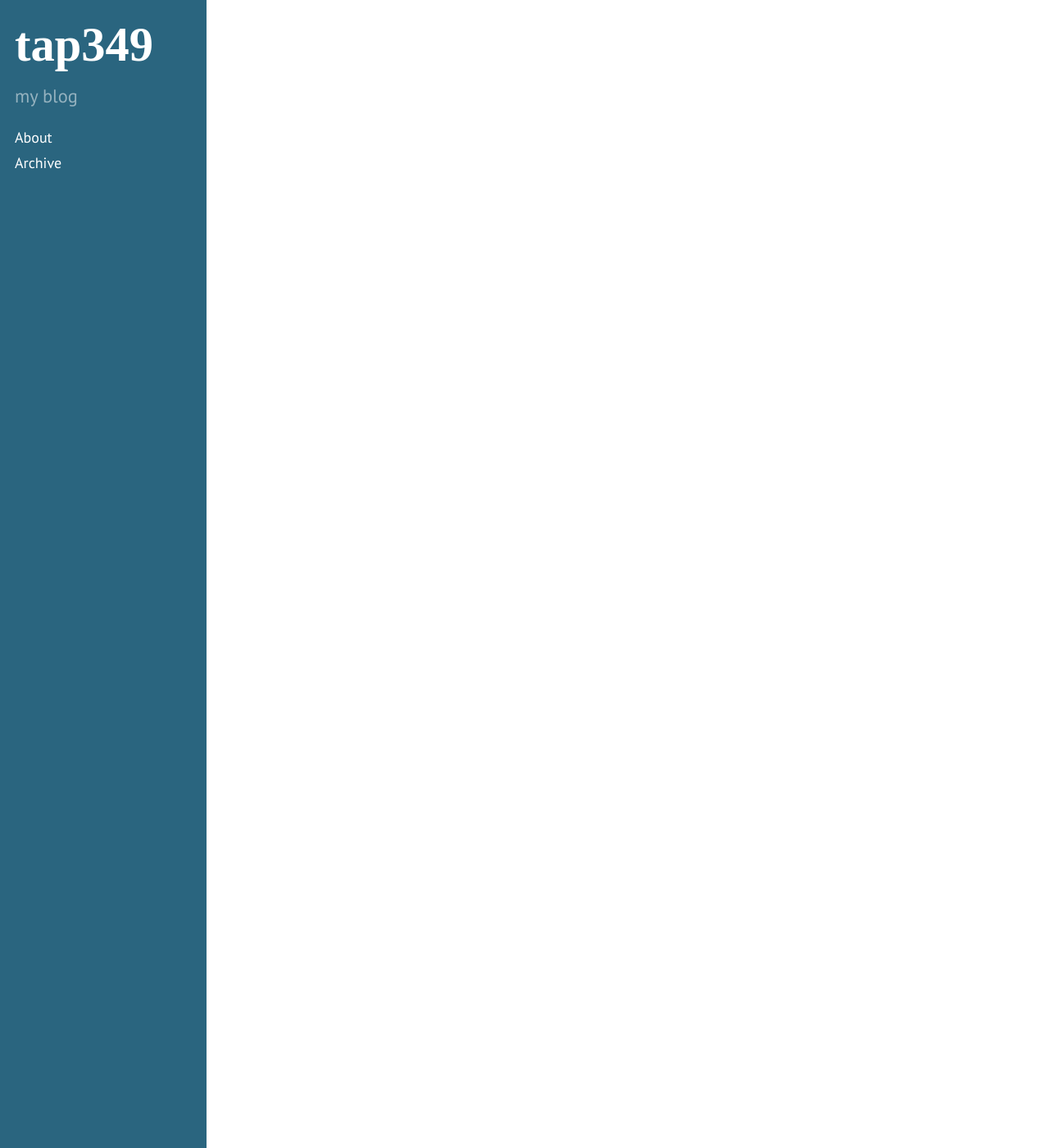
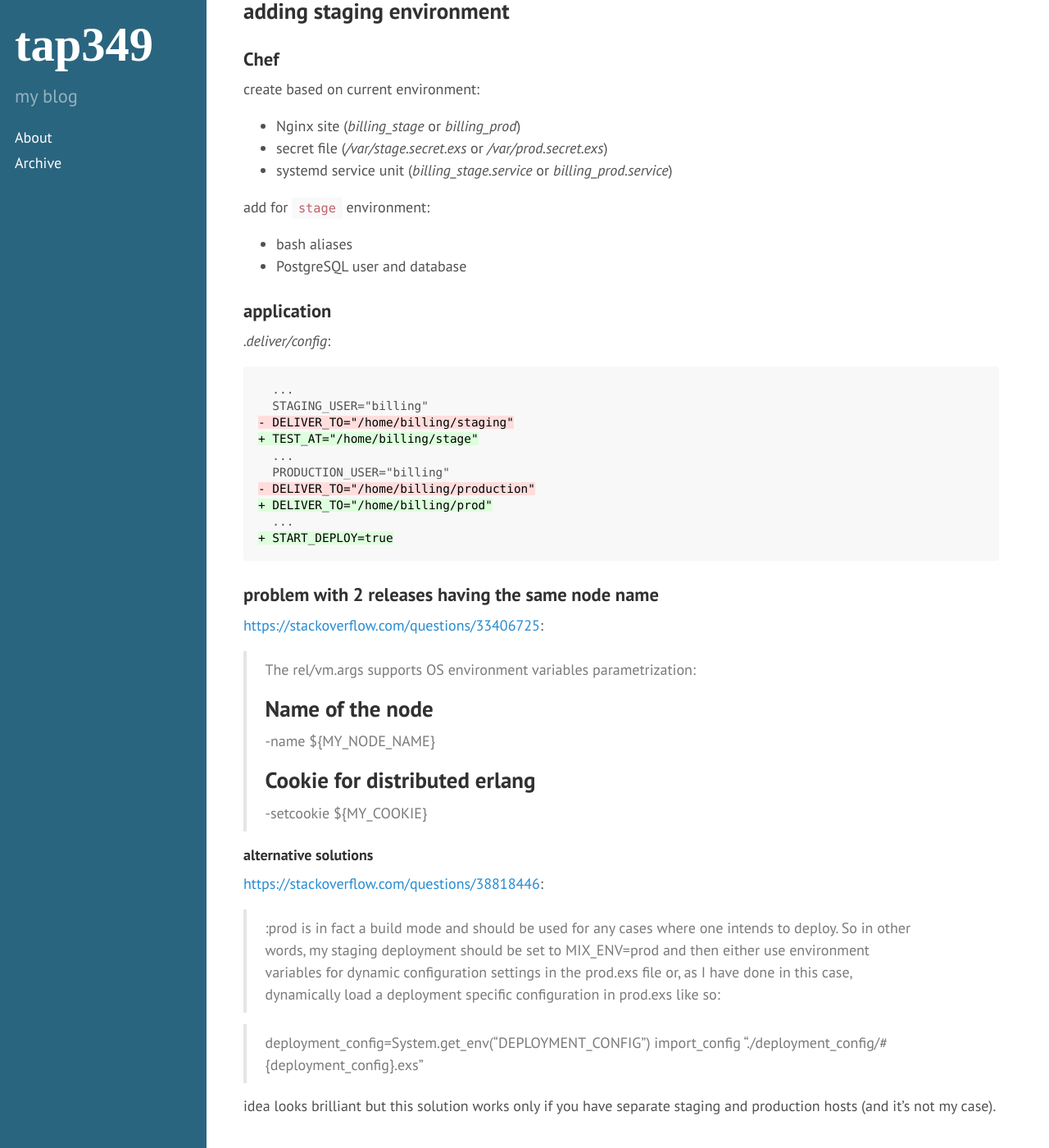
Before and after one commit to tap349/tap349.github.io, a Jekyll site: the page built from _posts/2017-08-02-elixir-deployment.md, in a window 1280 px wide and 1400 px high, scrolled down 11995 px. Shown: the whole window at 82% size. Built offline with Jekyll 4.4.1, drawn with Linux system fonts in a browser that asks for light colours; some of the changed text lies outside the part shown.

Commit message:
update 2017-08-10_14:45:48

````diff
--- a/_posts/2017-08-02-elixir-deployment.md
+++ b/_posts/2017-08-02-elixir-deployment.md
@@ -523,3 +523,61 @@ config :billing, BillingWeb.Endpoint,
 ```
 
 ## adding staging environment
+
+### Chef
+
+create based on current environment:
+
+- Nginx site (_billing_stage_ or _billing_prod_)
+- secret file (_/var/stage.secret.exs_ or _/var/prod.secret.exs_)
+- systemd service unit (_billing_stage.service_ or _billing_prod.service_)
+
+add for `stage` environment:
+
+- bash aliases
+- PostgreSQL user and database
+
+### application
+
+_.deliver/config_:
+
+```diff
+  ...
+  STAGING_USER="billing"
+- DELIVER_TO="/home/billing/staging"
++ TEST_AT="/home/billing/stage"
+  ...
+  PRODUCTION_USER="billing"
+- DELIVER_TO="/home/billing/production"
++ DELIVER_TO="/home/billing/prod"
+  ...
++ START_DEPLOY=true
+```
+
+### problem with 2 releases having the same node name
+
+<https://stackoverflow.com/questions/33406725>:
+
+> The rel/vm.args supports OS environment variables parametrization:
+>
+> ## Name of the node
+> -name ${MY_NODE_NAME}
+>
+> ## Cookie for distributed erlang
+> -setcookie ${MY_COOKIE}
+
+#### alternative solutions
+
+<https://stackoverflow.com/questions/38818446>:
+
+> :prod is in fact a build mode and should be used for any cases where one intends
+> to deploy. So in other words, my staging deployment should be set to MIX_ENV=prod
+> and then either use environment variables for dynamic configuration settings in
+> the prod.exs file or, as I have done in this case, dynamically load a deployment
+> specific configuration in prod.exs like so:
+
+> deployment_config=System.get_env("DEPLOYMENT_CONFIG")
+> import_config "./deployment_config/#{deployment_config}.exs"
+
+idea looks brilliant but this solution works only if you have separate
+staging and production hosts (and it's not my case).
````
